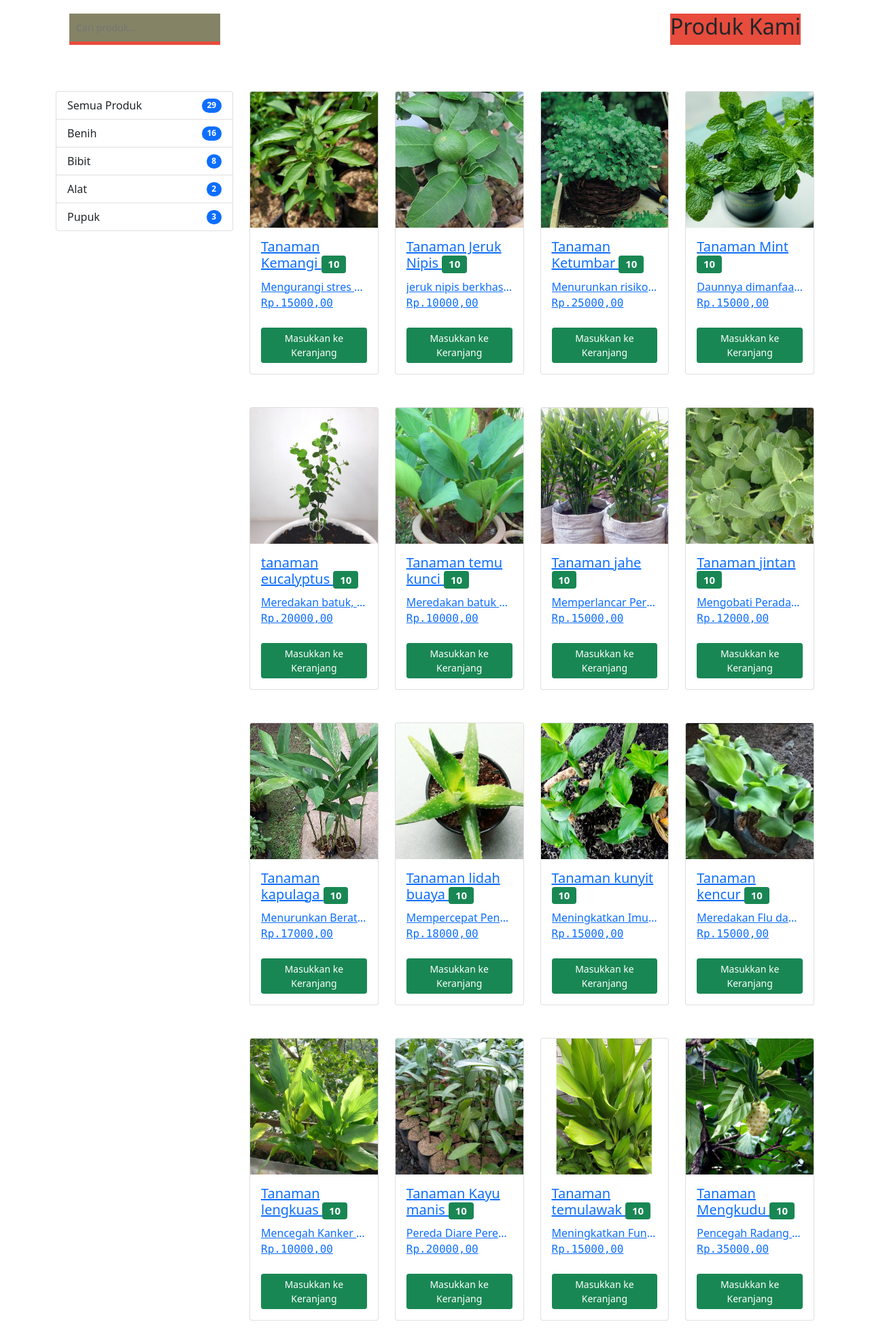
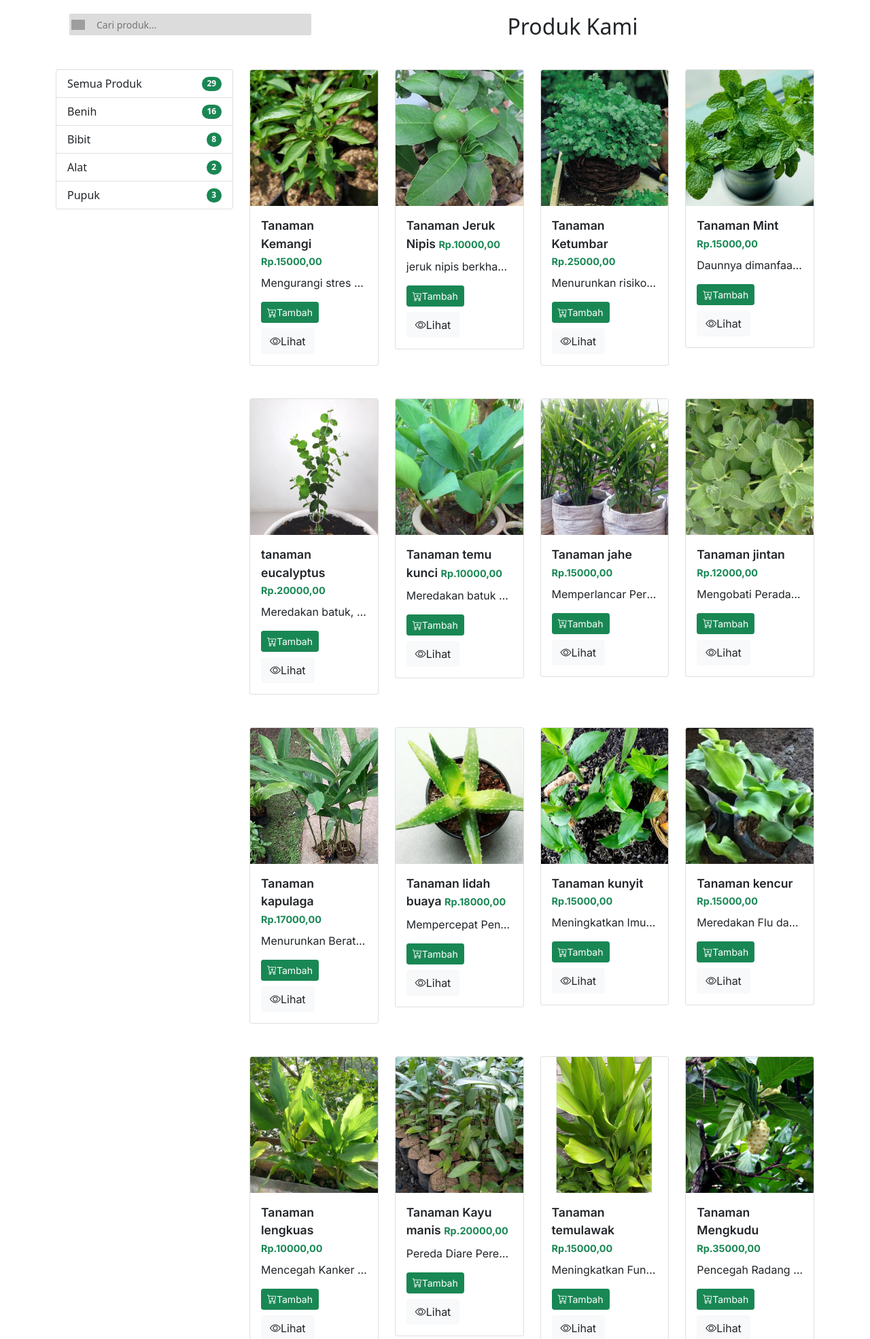
Before and after one commit to anangbagus/takemyherb, a PHP site: page /takemyherb/market.php in a window 1280 px wide. Shown: the part 56-2026 px from the top of the page at 68% size. Run offline with PHP 8.4, Linux system fonts and the light colour scheme; a user stored in the database is signed in; data comes from the database, SQL or seed files in the repository; some libraries are stand-ins or nearby versions; grey boxes are pictures that could not be loaded.

Commit message:
add css to market

```diff
--- a/css/style.css
+++ b/css/style.css
@@ -136,26 +136,77 @@
 
 /* Cart Section End*/
 
-/* Product Section */
+/* Market Section */
 
-.product--header{
-    display: flex;
-    align-items: center;
-    justify-content: space-between;
+
+.market{
+    font-family: "Inter";
 }
 
+.market--price{
+    margin-bottom: 0px;
+    font-size: 0.9rem;
+}
+
+.market--text{
+    text-decoration: none;
+}
+
+.market--title{
+    font-size: 1.1rem;
+    font-weight: 600;
+}
+
+.market--button--view{
+    text-decoration: none;
+    border: none;
+    padding: 12px 40px;
+    font-size: 16px;
+    background-color: green;
+    color: #fff;
+    border-radius: 5px;
+    box-shadow: 7px 6px 28px 1px rgba(0, 0, 0, 0.24);
+    cursor: pointer;
+    outline: none;
+    transition: 0.2s all;
+}
+
+.market--button--view:active{
+    transform: scale(0.98);
+    /* Scaling button to 0.98 to its original size */
+    box-shadow: 3px 2px 22px 1px rgba(0, 0, 0, 0.24);
+    /* Lowering the shadow */
+}
+
+.market--desc{
+    margin: 0px;
+}
+
+.market--search{
+    padding: 5px 10px 5px 40px;
+    color: rgba(0, 0, 0, 0.05);
+    border: 0px;
+    height: 2rem;
+    background: url(https://i.imgur.com/lrQiTER.png) no-repeat 1%;
+    background-size: 20px;
+    background-color: rgba(0, 0, 0, 0.05);
+    border-radius: 2px;
+}
+
+ .market--search:focus{
+    background-color: rgba(36, 35, 35, 0.158);
+    color: black;
+ }
 
 .product--header--search{
-    background-color: #E74C3C;
     margin: 20px;
 }
 
 .product--header--title{
-    background-color: #E74C3C;
     margin: 20px;
 }
 
-/* Product Section End */
+/* Market Section End */
 
 /* Profile Section */
 .profile--button{
--- a/loadproduk.php
+++ b/loadproduk.php
@@ -5,25 +5,21 @@ require('config.php');
 $produk_types = query("SELECT tipe, COUNT(*) AS jumlah FROM produk GROUP BY tipe;");
 // inisialisasi nilai jumlah data
 $jumlah = query("SELECT COUNT(*) AS total FROM produk;")[0];
-
 ?>
 
-
-
 <!-- product list -->
-    <div class="py-5 container">
-        <div class="col-12 mb-4">
+    <div class="py-3 container col-12 mb-4">
         <div class="row">
             <div class="col-lg-3 col-md-4">
                 <div class="list-group">
-                        <a href="google.com" class="list-group-item d-flex justify-content-between align-items-center">
+                    <a href="#" class="list-group-item d-flex justify-content-between align-items-center">
                         Semua Produk
-                            <span class="badge bg-primary rounded-pill"><?= $jumlah['total']; ?></span>
+                        <span class="badge bg-success rounded-pill"><?= $jumlah['total']; ?></span>
                     </a>
 
                     <?php foreach($produk_types as $produk_type) : ?>
-                        <a href="google.com" class="list-group-item d-flex justify-content-between align-items-center"><?=$produk_type["tipe"]; ?>
-                            <span class="badge bg-primary rounded-pill"><?=$produk_type["jumlah"]; ?></span>
+                    <a href="#" class="list-group-item d-flex justify-content-between align-items-center"><?=$produk_type["tipe"]; ?>
+                        <span class="badge bg-success rounded-pill"><?=$produk_type["jumlah"]; ?></span>
                     </a>
                     <?php endforeach; ?>
                 </div>
@@ -41,20 +37,23 @@ $jumlah = query("SELECT COUNT(*) AS total FROM produk;")[0];
                 $produk = query("SELECT * FROM produk WHERE nama_produk LIKE '%$keyword%' OR manfaat LIKE '%$keyword%' OR deskripsi LIKE '%$keyword%'");
 
                 foreach($produk as $row) : ?>
-                    <div class="col-lg-3 col-md-4 col-sm-6 mb-5">
-                        <a href="detailproduk.php?id_produk=<?=$row["id_produk"]?>" class="test">
+                <div class="market col-lg-3 col-md-4 col-sm-6 mb-5">
+                    <!-- <a href="detailproduk.php?id_produk=<?=$row["id_produk"]?>" class=""> -->
                     <div class="card">
                         <img src="img/<?=$row["foto"]; ?>.jpg" class="card-img-top" style="height: 200px; object-fit: cover;"  alt="<?=$row["nama_produk"]; ?>">
                         <div class="card-body">
-                                <h5 class="card-title"><?=$row["nama_produk"]; ?>
-                                    <span class="badge bg-success rectangle-pill"><?=$row["stok"]; ?></span>
-                                </h5>
-                                <div class="text-truncate">
+                            <span class="market--title card-title"><?=$row["nama_produk"]; ?> </span>
+                                <!-- <span class="badge bg-success rectangle-pill"><?=$row["stok"]; ?></span> -->
+                                <span class="market--price"><b class="text-success"> Rp.<?=$row["harga"]; ?>,00 </b></span>
+                            <div class="mb-2 mt-2 market--desc text-truncate">
                                 <?=$row["deskripsi"]; ?>
                             </div>
-                                <p class="font-monospace text-primary "> Rp.<?=$row["harga"]; ?>,00</p>
-                                <a href="addkeranjang.php?id_produk=<?= $row['id_produk'];?>" onclick="return confirm('Masukkan item ke keranjang?')">
-                                    <button class="btn btn-success btn-sm mt-2" value="Checkout" name="checkout"> Masukkan ke Keranjang </button>
+
+                            <a class="market--text" href="addkeranjang.php?id_produk=<?= $row['id_produk'];?>" onclick="return confirm('Masukkan item ke keranjang?')">
+                                <button class="btn btn-success btn-sm mt-2" value="Checkout" name="checkout"> <i class="bi bi-cart-plus"></i>Tambah</button>
+                            </a>
+                            <a class="market--text" href="detailproduk.php?id_produk=<?=$row["id_produk"]?>" class="">
+                                <button class="btn bg-light mt-2" > <i class="bi bi-eye"></i>Lihat</button>
                             </a>
                         </div>
                         </div>
@@ -66,4 +65,3 @@ $jumlah = query("SELECT COUNT(*) AS total FROM produk;")[0];
         </div>
     </div>
 </div>
-</div>
--- a/market.php
+++ b/market.php
@@ -29,22 +29,25 @@
 <head>
 <link rel="stylesheet" href="https://cdn.jsdelivr.net/npm/bootstrap-icons@1.7.2/font/bootstrap-icons.css">
 <link href="https://cdn.jsdelivr.net/npm/bootstrap@5.1.3/dist/css/bootstrap.min.css" rel="stylesheet" integrity="sha384-1BmE4kWBq78iYhFldvKuhfTAU6auU8tT94WrHftjDbrCEXSU1oBoqyl2QvZ6jIW3" crossorigin="anonymous">
-<link rel="stylesheet" href="css/style.css">
+<link rel="stylesheet" href="css/style.css?php echo time(); ?>">
 <script src="https://ajax.googleapis.com/ajax/libs/jquery/1.11.1/jquery.min.js"></script>
-    <title>produk</title>
+    <title>Produk</title>
 </head>
 <body>
 
     <?php include('_header.php'); ?>
-    <div class="product--header container">
-        <div class="product--header--search">
-            <form class="">
-                <input type="text" placeholder="Cari produk..." class="" name="keyword" id="keyword" autofocus placeholder="Cari" autocomplete="off">
-                <!-- <input type="search" class="form-control" placeholder="Search..." aria-label="Search"> -->
-            </form>
-        </div>
-        <div class="product--header--title">
-            <h2 class=""> Produk Kami</h2>
+
+    <div class="col-12 product--header container">
+        <div class="row">
+            <div class="col-lg-4 product--header--search">
+                <form class="">
+                    <input type="text" placeholder="Cari produk..." class="market--search" name="keyword" id="keyword" autofocus placeholder="Cari" autocomplete="off">
+                    <!-- <input type="search" class="form-control" placeholder="Search..." aria-label="Search"> -->
+                </form>
+            </div>
+            <div class="col-lg-7 d-flex justify-content-center align-item-center product--header--title">
+                <h2 class="">Produk Kami</h2>
+            </div>
         </div>
     </div>
 
@@ -52,6 +55,7 @@
     <!-- Menampilkan produk -->
     <div id="loadproduct"></div>
     <br>
+
     <script>
         $(document).ready(function(){
 		load_data();
```
Lines whose indentation alone changed are shown as unchanged.
